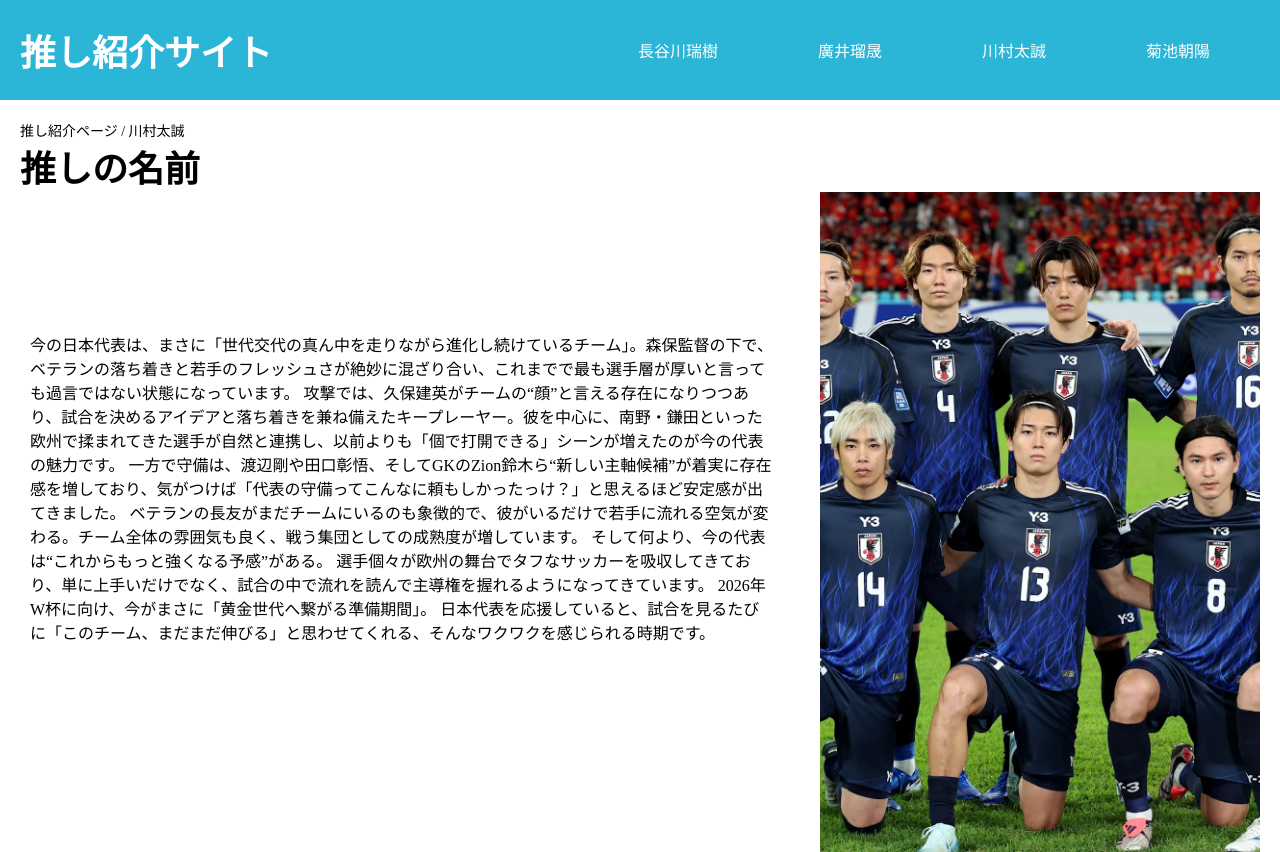
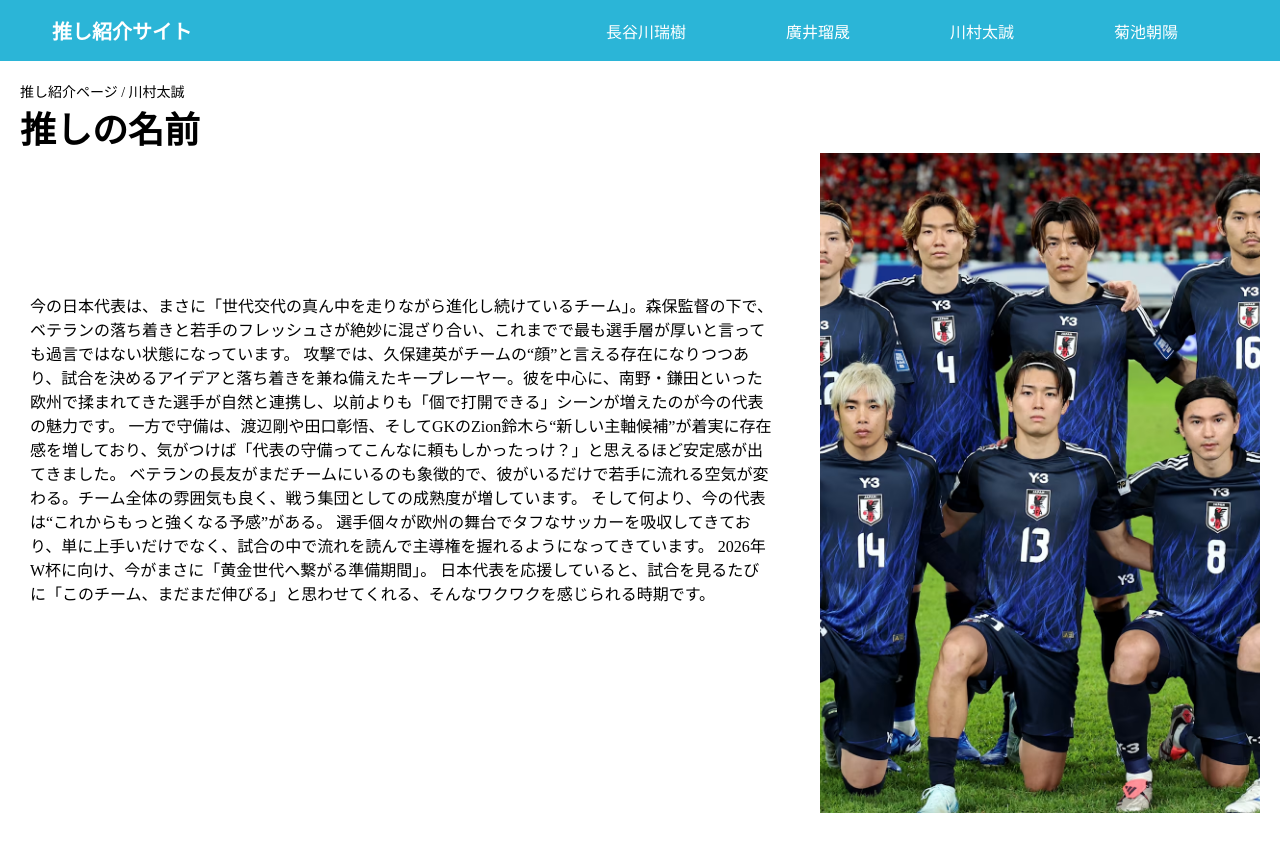
Before and after one commit to 4252108/team-oshi-project, a plain HTML site: page introduction_A.html in a window 1280 px wide. After the commit the page ends 813 px from the top, so only its background shows below. Drawn offline with Linux system fonts and the light colour scheme.

Commit message:
ヘッダーを修正

```diff
--- a/introduction_A.css
+++ b/introduction_A.css
@@ -6,12 +6,19 @@
 }
 
 header {
+  width: 100%;
+  box-sizing: border-box;
+  display: flex;
+  justify-content: space-between;
+  align-items: center;
   background-color: #2bb5d7;
-  color: #ffffff;
-  display: flex;
-  align-items: center;
-  justify-content: space-between;
-  height: 100px;
+  padding: 16px 32px;
+  color: white;
+}
+
+header h1 {
+  font-size: 20px;
+  font-weight: bold;
 }
 
 h1 {
```
